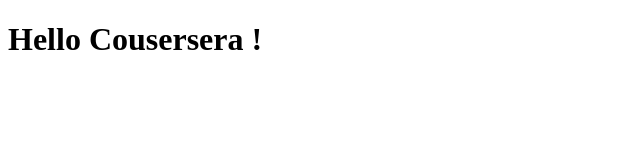
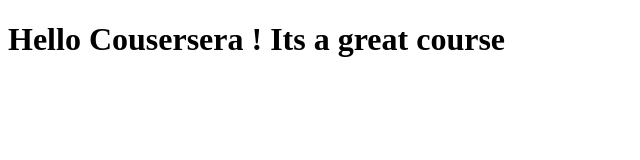
Before and after one commit to Stjerneskudd/coursera-test, a plain HTML site: page index.html in a window 1280 px wide. Shown: the whole page, without its empty margins (0-640 px from the left). Drawn offline with Linux system fonts and the light colour scheme.

Commit message:
Small Addition Coursera Repository Test

```diff
--- a/index.html
+++ b/index.html
@@ -4,6 +4,6 @@
 	<title>Hello Coursera!</title>
 </head>
 <body>
-<h1>Hello Cousersera !</h1>
+<h1>Hello Cousersera ! Its a great course</h1>
 </body>
 </html>
```
